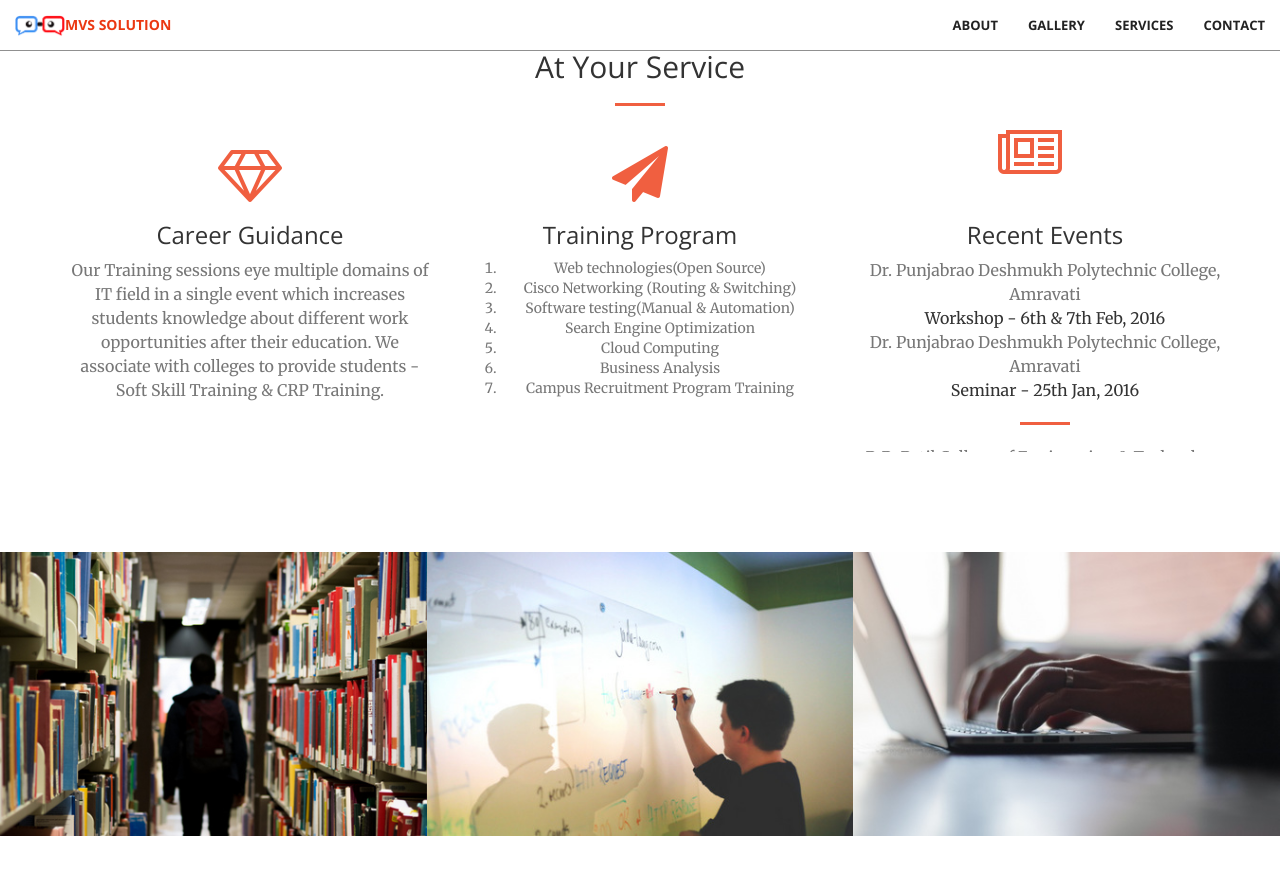
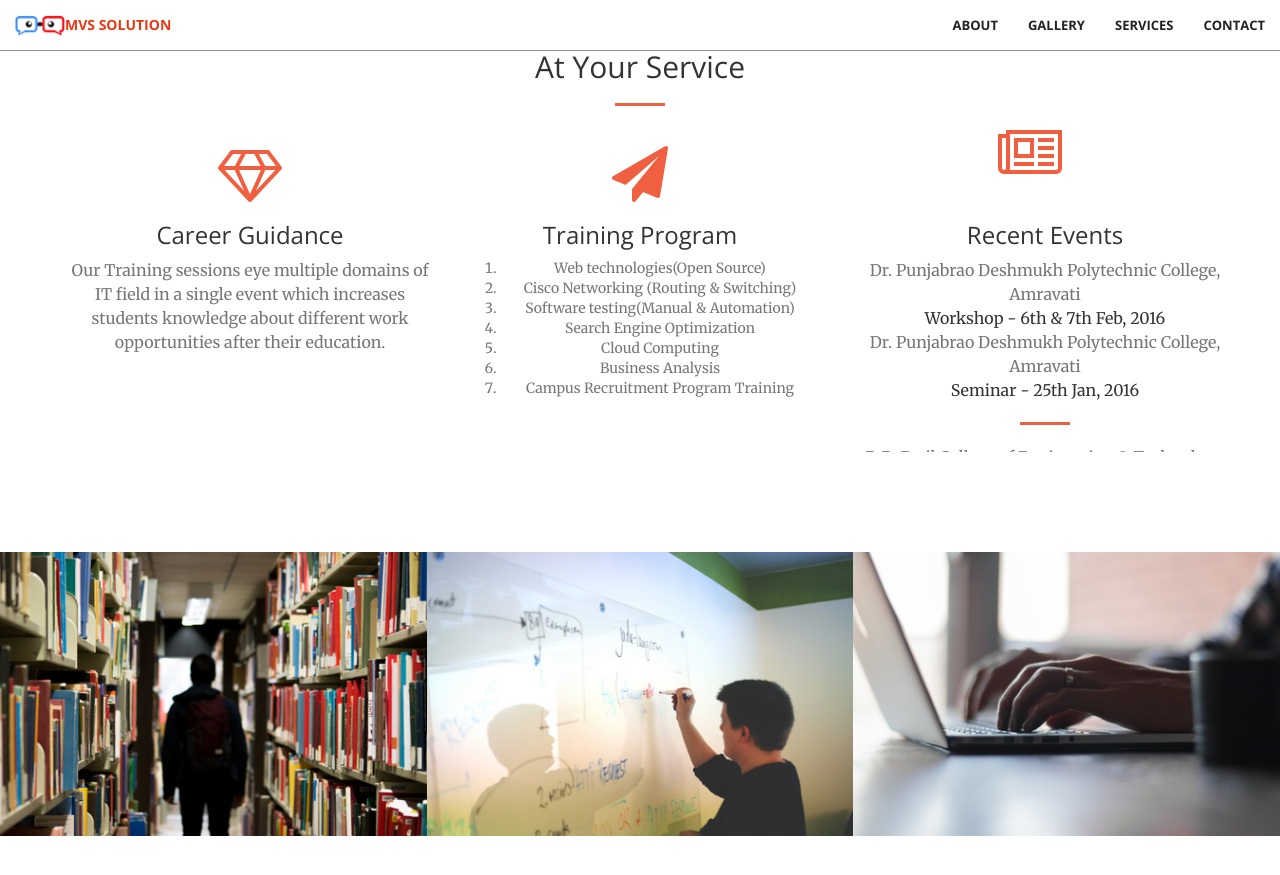
Before and after one commit to nirajftw/mvssolution-website, a Jekyll site: the page built from index.html, in a window 1280 px wide and 900 px high, scrolled down 1362 px. Shown: the top 875 px of the window. Built offline with Jekyll 4.4.1, drawn with Linux system fonts in a browser that asks for light colours.

Commit message:
Update services.html

```diff
--- a/_includes/services.html
+++ b/_includes/services.html
@@ -14,7 +14,7 @@
                     <i class="fa fa-4x fa-diamond wow bounceIn text-primary"></i>
                     <h3>Career Guidance</h3>
                     <p class="text-muted">Our Training sessions eye multiple domains of IT field in a single event which increases students knowledge about different work opportunities after their education.
-We associate with colleges to provide students -Soft Skill Training & CRP Training.</p>
+</p>
                 </div>
             </div>
             <div class="col-lg-4 col-md-6 text-center">
```
